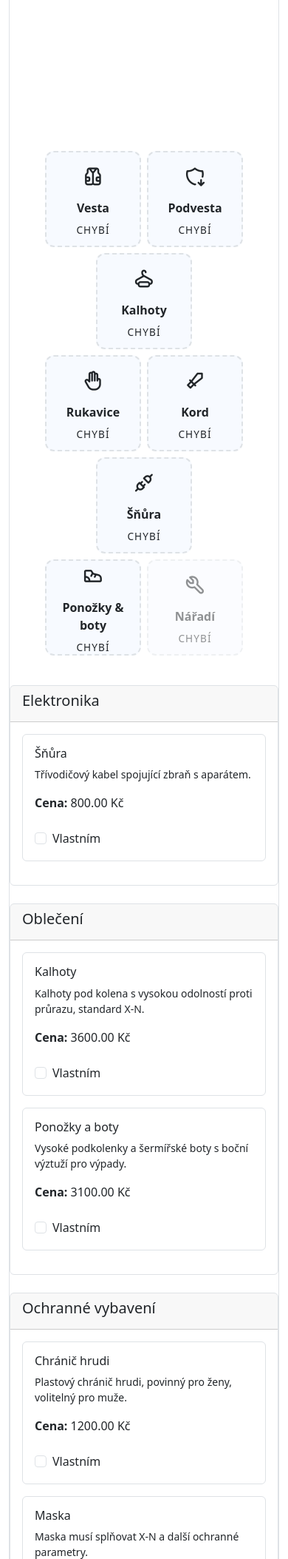
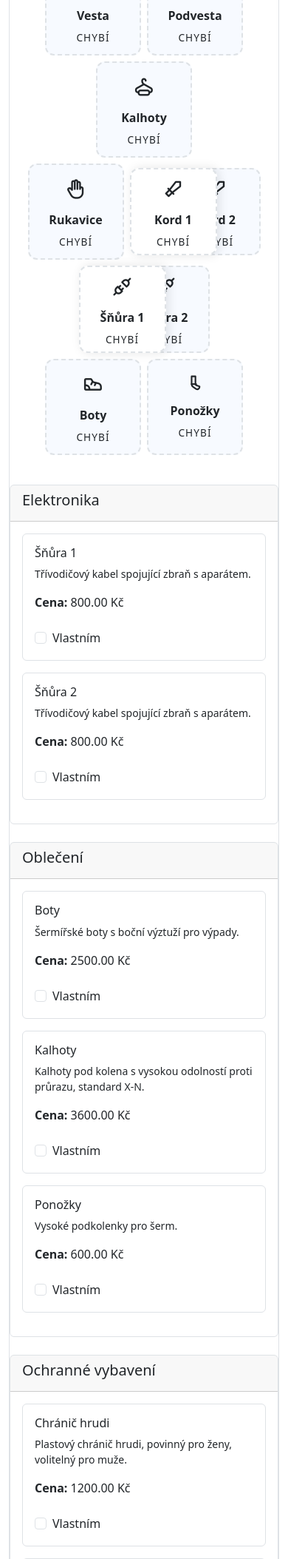
Before and after one commit to JirkaZelenka/fencing_app, a Django app: page /equipment/ in a window 390 px wide. Shown: the part 1156-3263 px from the top of the page at 74% size. Run offline with Django 4.2, Linux system fonts and the light colour scheme; a user stored in the database is signed in; data comes from the database, SQL or seed files in the repository; tables that the repository leaves empty hold one stand-in row (values such as "Sample post"); some libraries are stand-ins or nearby versions.

Commit message:
wiki and weapon split-up

```diff
--- a/fencers/i18n.py
+++ b/fencers/i18n.py
@@ -10,6 +10,8 @@ TRANSLATIONS_EN = {
     "Masicko": "Circuits",
     "Fotky z akci": "Event photos",
     "Kalendar akci": "Event calendar",
+    "Wiki": "Wiki",
+    "Vybava": "Gear",
     "Platby": "Payments",
     "Odhlasit": "Log out",
     "Prepnout svetly/tmavy rezim": "Toggle light/dark mode",
--- a/fencers/urls.py
+++ b/fencers/urls.py
@@ -75,6 +75,11 @@ urlpatterns = [
     path('guides/videos/', views.guides_videos, name='guides_videos'),
     path('guides/rules/', views.guides_rules, name='guides_rules'),
     path('guides/equipment-assembly/', views.guides_equipment_assembly, name='guides_equipment_assembly'),
+    path('guides/tools/', views.guides_tools, name='guides_tools'),
+    path('guides/weapon-diagnosis/', views.guides_weapon_diagnosis, name='guides_weapon_diagnosis'),
+    path('guides/blade-assembly/', views.guides_blade_assembly, name='guides_blade_assembly'),
+    path('guides/equipment-maintenance/', views.guides_equipment_maintenance, name='guides_equipment_maintenance'),
+    path('wiki/', views.wiki, name='wiki'),
     path('equipment/', views.equipment, name='equipment'),
 
     # News endpoints
--- a/fencers/views.py
+++ b/fencers/views.py
@@ -90,36 +90,61 @@ EQUIPMENT_LOADOUT_SLOTS = [
         "fallback_description": "Rukavice s prodlouženou manžetou pro kord.",
     },
     {
-        "id": "socks_shoes",
-        "label": "Ponožky & boty",
+        "id": "shoes",
+        "label": "Boty",
         "icon": "shoe",
-        "keywords": ["boty", "obuv", "socks", "ponožky", "shoes"],
+        "keywords": ["boty", "obuv", "shoes"],
         "position": "bottom",
-        "fallback_description": "Vysoké podkolenky a šermířské boty s boční výztuží pro výpady.",
+        "fallback_description": "Šermířské boty s boční výztuží pro výpady.",
     },
     {
-        "id": "tools",
-        "label": "Nářadí",
-        "icon": "tool",
-        "keywords": ["nářadí", "tools", "tool"],
+        "id": "socks",
+        "label": "Ponožky",
+        "icon": "socks",
+        "keywords": ["ponožky", "socks", "podkolenky"],
         "position": "bottom",
-        "fallback_description": "Nářadí pro údržbu a opravy zbraně.",
+        "fallback_description": "Vysoké podkolenky pro šerm.",
+        "icon_svg": "sock",
     },
     {
-        "id": "weapon",
-        "label": "Kord",
-        "icon": "sword",
-        "keywords": ["kord", "epee", "zbraň", "weapon"],
+        "id": "weapon_pair",
         "position": "right",
-        "fallback_description": "Vyvážený závodní kord s elektrickým hrotem.",
+        "pair_horizontal": True,
+        "pair_aria_label": "Kordy",
+        "layers": [
+            {
+                "label": "Kord 1",
+                "icon": "sword",
+                "match_names": ["Kord 1"],
+                "fallback_description": "Vyvážený závodní kord s elektrickým hrotem.",
+            },
+            {
+                "label": "Kord 2",
+                "icon": "sword",
+                "match_names": ["Kord 2"],
+                "fallback_description": "Záložní nebo druhý kord.",
+            },
+        ],
     },
     {
-        "id": "body_cord",
-        "label": "Šňůra",
-        "icon": "plug-connected",
-        "keywords": ["cord", "kabel", "šňůra"],
+        "id": "cord_pair",
         "position": "right",
-        "fallback_description": "Třívodičový kabel spojující zbraň s aparátem.",
+        "pair_horizontal": True,
+        "pair_aria_label": "Šňůry",
+        "layers": [
+            {
+                "label": "Šňůra 1",
+                "icon": "plug-connected",
+                "match_names": ["Šňůra 1"],
+                "fallback_description": "Třívodičový kabel spojující zbraň s aparátem.",
+            },
+            {
+                "label": "Šňůra 2",
+                "icon": "plug-connected",
+                "match_names": ["Šňůra 2"],
+                "fallback_description": "Záložní nebo druhá šňůra.",
+            },
+        ],
     },
     {
         "id": "chest_guard",
@@ -130,6 +155,29 @@ EQUIPMENT_LOADOUT_SLOTS = [
         "fallback_description": "Plastový chránič hrudi, povinný pro ženy, volitelný pro muže.",
     },
 ]
+
+
+def _find_equipment_for_slot_spec(spec, equipment_items):
+    """Resolve an EquipmentItem for a loadout slot or stacked layer definition."""
+    match_names = spec.get('match_names')
+    if match_names:
+        wanted = frozenset(match_names)
+        for item in equipment_items:
+            if item.name in wanted:
+                return item
+        return None
+    keywords = [kw.casefold() for kw in spec.get('keywords', [])]
+    for item in equipment_items:
+        name_cf = item.name.casefold()
+        if name_cf in keywords:
+            return item
+        for keyword in keywords:
+            if name_cf.startswith(keyword):
+                return item
+            pattern = r'\b' + re.escape(keyword) + r'\b'
+            if re.search(pattern, name_cf):
+                return item
+    return None
 
 
 EVENT_TYPE_ORDER = [
@@ -1327,6 +1375,31 @@ def guides_equipment_assembly(request):
 
 
 @login_required
+def wiki(request):
+    return render(request, 'fencers/wiki.html', {})
+
+
+@login_required
+def guides_tools(request):
+    return render(request, 'fencers/guides_tools.html', {})
+
+
+@login_required
+def guides_weapon_diagnosis(request):
+    return render(request, 'fencers/guides_weapon_diagnosis.html', {})
+
+
+@login_required
+def guides_blade_assembly(request):
+    return render(request, 'fencers/guides_blade_assembly.html', {})
+
+
+@login_required
+def guides_equipment_maintenance(request):
+    return render(request, 'fencers/guides_equipment_maintenance.html', {})
+
+
+@login_required
 def equipment(request):
     user = request.user
     profile = getattr(user, 'fencer_profile', None)
@@ -1334,11 +1407,18 @@ def equipment(request):
         messages.info(request, 'Nejprve se prosím přiřaďte k profilu.')
         return redirect('match_profile')
 
-    equipment_items = list(EquipmentItem.objects.all().order_by('category', 'name'))
-
-    # Get user's equipment status and attach to items
+    raw_equipment = list(EquipmentItem.objects.all().order_by('category', 'name'))
+
+    def _catalog_visible(item):
+        n = item.name.casefold().strip()
+        c = item.category.casefold().strip()
+        return n != 'nářadí' and c != 'nářadí'
+
+    equipment_items = [item for item in raw_equipment if _catalog_visible(item)]
+
+    # Get user's equipment status and attach to items (catalog + loadout matching)
     user_equipment = {ue.equipment_id: ue for ue in UserEquipment.objects.filter(fencer=profile)}
-    for item in equipment_items:
+    for item in raw_equipment:
         item.user_equipment = user_equipment.get(item.id)
 
     if request.method == 'POST':
@@ -1356,40 +1436,42 @@ def equipment(request):
         return JsonResponse({'success': True})
 
     # Build RPG-like loadout slots around the figurine.
-    def find_matching_item(slot):
-        keywords = [kw.casefold() for kw in slot.get('keywords', [])]
-        for item in equipment_items:
-            name_cf = item.name.casefold()
-            # Try exact match first
-            if name_cf in keywords:
-                return item
-            # Then try matching - allow keyword at start of name or as whole word
-            # This handles "mask" -> "Maska" but prevents "vesta" -> "Podvesta"
-            for keyword in keywords:
-                # Match if keyword is at the start of the name (e.g., "mask" matches "Maska")
-                if name_cf.startswith(keyword):
-                    return item
-                # Or match if keyword is a whole word (word boundaries)
-                # This ensures "vesta" matches "Vesta" but not "Podvesta"
-                pattern = r'\b' + re.escape(keyword) + r'\b'
-                if re.search(pattern, name_cf):
-                    return item
-        return None
-
-    loadout_slots = []
-    for slot in EQUIPMENT_LOADOUT_SLOTS:
-        slot_data = slot.copy()
-        matched_item = find_matching_item(slot)
+    def finalize_slot_dict(base_slot, matched_item):
+        slot_data = base_slot.copy()
         slot_data['equipment_id'] = matched_item.id if matched_item else None
-        slot_data['is_owned'] = (
-            bool(matched_item and matched_item.user_equipment and matched_item.user_equipment.is_owned)
+        slot_data['is_owned'] = bool(
+            matched_item and matched_item.user_equipment and matched_item.user_equipment.is_owned
         )
         slot_data['description'] = (
-            matched_item.description if matched_item and matched_item.description else slot.get('fallback_description', '')
+            matched_item.description
+            if matched_item and matched_item.description
+            else base_slot.get('fallback_description', '')
         )
         slot_data['purchase_link'] = matched_item.purchase_link if matched_item else ''
         slot_data['is_disabled'] = matched_item is None
-        loadout_slots.append(slot_data)
+        return slot_data
+
+    loadout_slots = []
+    for slot in EQUIPMENT_LOADOUT_SLOTS:
+        if slot.get('pair_horizontal'):
+            layers_out = []
+            for layer in slot['layers']:
+                matched_item = _find_equipment_for_slot_spec(layer, raw_equipment)
+                layer_base = {k: v for k, v in layer.items() if k != 'match_names'}
+                layers_out.append(finalize_slot_dict(layer_base, matched_item))
+            loadout_slots.append(
+                {
+                    'pair_horizontal': True,
+                    'position': slot['position'],
+                    'id': slot['id'],
+                    'layers': layers_out,
+                    'pair_aria_label': slot.get('pair_aria_label', 'Dvojice'),
+                }
+            )
+        else:
+            matched_item = _find_equipment_for_slot_spec(slot, raw_equipment)
+            slot_data = finalize_slot_dict(slot, matched_item)
+            loadout_slots.append(slot_data)
 
     positions = {'top': [], 'left': [], 'right': [], 'bottom': []}
     for slot in loadout_slots:
--- a/static/css/style.css
+++ b/static/css/style.css
@@ -291,6 +291,14 @@ body[data-theme="dark"] .table thead th {
     font-size: 2rem;
 }
 
+.loadout-icon-svg {
+    display: block;
+    width: 1.85rem;
+    height: 1.85rem;
+    flex-shrink: 0;
+    color: inherit;
+}
+
 .loadout-label {
     font-weight: 600;
     text-align: center;
@@ -326,6 +334,88 @@ body[data-theme="dark"] .table thead th {
 
 .guide-tile:hover .guide-icon {
     color: #0a58ca;
+}
+
+.guide-tiles-grid-2x2 {
+    display: grid;
+    grid-template-columns: repeat(2, 1fr);
+    gap: 1rem;
+}
+
+.guide-tiles-grid-2x2 .guide-tile {
+    min-height: 120px;
+    display: flex;
+    align-items: center;
+    justify-content: center;
+}
+
+.guide-tiles-grid-2x2--sidebar .guide-tile {
+    min-height: 110px;
+}
+
+.loadout-pair-wrapper {
+    width: auto;
+    align-self: center;
+}
+
+/* Overlapping pair (Kord 1/2, Šňůra 1/2): front tile full, rear offset so ~half peeks right */
+.loadout-weapon-pair {
+    --pair-tile-size: 118px;
+    --pair-overlap: calc(var(--pair-tile-size) * 0.5);
+    position: relative;
+    width: calc(var(--pair-tile-size) + var(--pair-overlap));
+    height: var(--pair-tile-size);
+    flex-shrink: 0;
+}
+
+.loadout-tile.loadout-tile--pair {
+    position: absolute;
+    top: 0;
+    width: var(--pair-tile-size, 118px);
+    height: var(--pair-tile-size, 118px);
+    max-width: var(--pair-tile-size, 118px);
+    margin: 0;
+    padding: 0.65rem;
+}
+
+.loadout-tile--pair.pair-order-1 {
+    left: 0;
+    z-index: 2;
+    box-shadow: 3px 0 14px rgba(0, 0, 0, 0.1);
+    /* Opaque panel so label/status stay readable (not washed by the tile behind) */
+    background-color: var(--card-bg);
+    background-image: none;
+}
+
+.loadout-tile.loadout-tile--pair.pair-order-1.obtained {
+    background: #d1e7dd;
+    border-color: #198754;
+    box-shadow: 3px 0 14px rgba(25, 135, 84, 0.28);
+}
+
+.loadout-tile--pair.pair-order-2 {
+    left: var(--pair-overlap);
+    z-index: 1;
+}
+
+.loadout-tile--pair.pair-order-1:not(.disabled):hover {
+    transform: translate(-1px, -1px);
+}
+
+.loadout-tile--pair.pair-order-2:not(.disabled):hover {
+    transform: translate(1px, -1px);
+}
+
+[data-theme="dark"] .loadout-tile--pair.pair-order-1 {
+    box-shadow: 3px 0 16px rgba(0, 0, 0, 0.35);
+    background-color: var(--card-bg);
+    background-image: none;
+}
+
+[data-theme="dark"] .loadout-tile.loadout-tile--pair.pair-order-1.obtained {
+    background: #1a3d2e;
+    border-color: #2ea043;
+    box-shadow: 3px 0 16px rgba(46, 160, 67, 0.35);
 }
 
 .payment-status-dot {
--- a/templates/base.html
+++ b/templates/base.html
@@ -55,7 +55,10 @@
                         <a class="nav-link" href="{% url 'calendar_events' %}">{% tr "Kalendář akcí" %}</a>
                     </li>
                     <li class="nav-item">
-                        <a class="nav-link" href="{% url 'equipment' %}">WIKI</a>
+                        <a class="nav-link" href="{% url 'wiki' %}">{% tr "Wiki" %}</a>
+                    </li>
+                    <li class="nav-item">
+                        <a class="nav-link" href="{% url 'equipment' %}">{% tr "Výbava" %}</a>
                     </li>
                     <li class="nav-item">
                         <a class="nav-link" href="{% url 'payment_status' %}">
--- a/templates/fencers/equipment.html
+++ b/templates/fencers/equipment.html
@@ -1,7 +1,7 @@
 {% extends 'base.html' %}
 {% load static %}
 
-{% block title %}WIKI - Šermířská aplikace{% endblock %}
+{% block title %}Výbava - Šermířská aplikace{% endblock %}
 
 {% block extra_css %}
 {{ block.super }}
@@ -9,42 +9,42 @@
 {% endblock %}
 
 {% block content %}
-<h1>WIKI</h1>
+<h1>Výbava</h1>
 
 <div class="row mt-4">
     <!-- Left column: Guide tiles -->
     <div class="col-lg-3 mb-4">
-        <div class="d-flex flex-column gap-3">
-            <a href="{% url 'guides_glossary' %}" class="guide-tile card text-decoration-none">
-                <div class="card-body text-center">
-                    <div class="guide-icon mb-2">
-                        <i class="ti ti-book-2"></i>
-                    </div>
-                    <h6 class="card-title mb-0">Slovníček</h6>
-                </div>
-            </a>
-            <a href="{% url 'guides_videos' %}" class="guide-tile card text-decoration-none">
-                <div class="card-body text-center">
-                    <div class="guide-icon mb-2">
-                        <i class="ti ti-video"></i>
-                    </div>
-                    <h6 class="card-title mb-0">Videonávody</h6>
-                </div>
-            </a>
-            <a href="{% url 'guides_rules' %}" class="guide-tile card text-decoration-none">
-                <div class="card-body text-center">
-                    <div class="guide-icon mb-2">
-                        <i class="ti ti-file-text"></i>
-                    </div>
-                    <h6 class="card-title mb-0">Pravidla</h6>
-                </div>
-            </a>
-            <a href="{% url 'guides_equipment_assembly' %}" class="guide-tile card text-decoration-none">
+        <div class="guide-tiles-grid-2x2 guide-tiles-grid-2x2--sidebar">
+            <a href="{% url 'guides_tools' %}" class="guide-tile card text-decoration-none">
                 <div class="card-body text-center">
                     <div class="guide-icon mb-2">
                         <i class="ti ti-tool"></i>
                     </div>
-                    <h6 class="card-title mb-0">Technická část</h6>
+                    <h6 class="card-title mb-0">Nářadí</h6>
+                </div>
+            </a>
+            <a href="{% url 'guides_weapon_diagnosis' %}" class="guide-tile card text-decoration-none">
+                <div class="card-body text-center">
+                    <div class="guide-icon mb-2">
+                        <i class="ti ti-stethoscope"></i>
+                    </div>
+                    <h6 class="card-title mb-0">Diagnostika zbraně</h6>
+                </div>
+            </a>
+            <a href="{% url 'guides_blade_assembly' %}" class="guide-tile card text-decoration-none">
+                <div class="card-body text-center">
+                    <div class="guide-icon mb-2">
+                        <i class="ti ti-sword"></i>
+                    </div>
+                    <h6 class="card-title mb-0">Sestavení čepele</h6>
+                </div>
+            </a>
+            <a href="{% url 'guides_equipment_maintenance' %}" class="guide-tile card text-decoration-none">
+                <div class="card-body text-center">
+                    <div class="guide-icon mb-2">
+                        <i class="ti ti-brush"></i>
+                    </div>
+                    <h6 class="card-title mb-0">Údržba vybavení</h6>
                 </div>
             </a>
         </div>
@@ -62,13 +62,13 @@
         <div class="equipment-loadout-layout">
             <div class="loadout-row loadout-top">
                 {% for slot in loadout_slots_top %}
-                    {% include 'fencers/partials/loadout_tile.html' with slot=slot %}
+                    {% include 'fencers/partials/loadout_slot.html' with slot=slot %}
                 {% endfor %}
             </div>
             <div class="loadout-row loadout-middle">
                 <div class="loadout-column loadout-left">
                     {% for slot in loadout_slots_left %}
-                        {% include 'fencers/partials/loadout_tile.html' with slot=slot %}
+                        {% include 'fencers/partials/loadout_slot.html' with slot=slot %}
                     {% endfor %}
                 </div>
                 <div class="loadout-figure text-center">
@@ -76,13 +76,13 @@
                 </div>
                 <div class="loadout-column loadout-right">
                     {% for slot in loadout_slots_right %}
-                        {% include 'fencers/partials/loadout_tile.html' with slot=slot %}
+                        {% include 'fencers/partials/loadout_slot.html' with slot=slot %}
                     {% endfor %}
                 </div>
             </div>
             <div class="loadout-row loadout-bottom">
                 {% for slot in loadout_slots_bottom %}
-                    {% include 'fencers/partials/loadout_tile.html' with slot=slot %}
+                    {% include 'fencers/partials/loadout_slot.html' with slot=slot %}
                 {% endfor %}
             </div>
         </div>
--- /dev/null
+++ b/templates/fencers/partials/loadout_icon.html
@@ -0,0 +1,8 @@
+{% if icon_svg == 'sock' %}
+<svg class="loadout-icon-svg" xmlns="http://www.w3.org/2000/svg" viewBox="0 0 24 24" fill="none" stroke="currentColor" stroke-width="1.75" stroke-linecap="round" stroke-linejoin="round" aria-hidden="true">
+    <path d="M8.5 3v8.5c0 1.2.6 2.3 1.6 3l3.2 2.2a2.5 2.5 0 0 0 3.9-2.1V14l-3.5-1.2a1.5 1.5 0 0 1-1-1.4V3h-4.2z"/>
+    <path d="M8.5 11.5h5"/>
+</svg>
+{% else %}
+<i class="ti ti-{{ icon }}"></i>
+{% endif %}
--- /dev/null
+++ b/templates/fencers/partials/loadout_slot.html
@@ -0,0 +1,24 @@
+{% if slot.pair_horizontal %}
+<div class="loadout-tile-wrapper loadout-pair-wrapper connector connector-{{ slot.position|default:'left' }}">
+    <div class="loadout-weapon-pair" role="group" aria-label="{{ slot.pair_aria_label|default:'Dvojice' }}">
+        {% for layer in slot.layers %}
+        <button
+            type="button"
+            class="loadout-tile loadout-tile--pair pair-order-{{ forloop.counter }}{% if layer.is_owned %} obtained{% endif %}{% if layer.is_disabled %} disabled{% endif %}"
+            data-equipment-id="{{ layer.equipment_id|default_if_none:'' }}"
+            data-owned="{{ layer.is_owned|yesno:'true,false' }}"
+            title="{{ layer.description|default:'' }}"
+            {% if layer.is_disabled %}disabled{% endif %}
+            aria-pressed="{{ layer.is_owned|yesno:'true,false' }}">
+            <span class="loadout-icon">
+                <i class="ti ti-{{ layer.icon }}"></i>
+            </span>
+            <span class="loadout-label">{{ layer.label }}</span>
+            <span class="loadout-status">{% if layer.is_owned %}Získáno{% else %}Chybí{% endif %}</span>
+        </button>
+        {% endfor %}
+    </div>
+</div>
+{% else %}
+{% include 'fencers/partials/loadout_tile.html' with slot=slot %}
+{% endif %}
--- a/templates/fencers/partials/loadout_tile.html
+++ b/templates/fencers/partials/loadout_tile.html
@@ -8,8 +8,7 @@
         {% if slot.is_disabled %}disabled{% endif %}
         aria-pressed="{{ slot.is_owned|yesno:'true,false' }}">
         <span class="loadout-icon">
-            <!-- <i class="bi {{ slot.icon_class }}"></i> -->
-            <i class="ti ti-{{ slot.icon }}"></i>
+            {% include 'fencers/partials/loadout_icon.html' with icon=slot.icon icon_svg=slot.icon_svg|default:'' %}
         </span>
         <span class="loadout-label">{{ slot.label }}</span>
         <span class="loadout-status">{% if slot.is_owned %}Získáno{% else %}Chybí{% endif %}</span>
```
Also changed, not shown: templates/fencers/guides_blade_assembly.html (added, +8 -0 lines), templates/fencers/guides_equipment_assembly.html (+5 -33 lines), templates/fencers/guides_equipment_maintenance.html (added, +8 -0 lines), templates/fencers/guides_tools.html (added, +18 -0 lines), templates/fencers/guides_weapon_diagnosis.html (added, +8 -0 lines), templates/fencers/wiki.html (added, +52 -0 lines), fencers/migrations/0037_equipment_boty_ponozky_kord_zalozni.py (added), fencers/migrations/0038_alter_event_event_type_and_more.py (added), fencers/migrations/0039_equipment_kord_snura_numbered_pairs.py (added).
